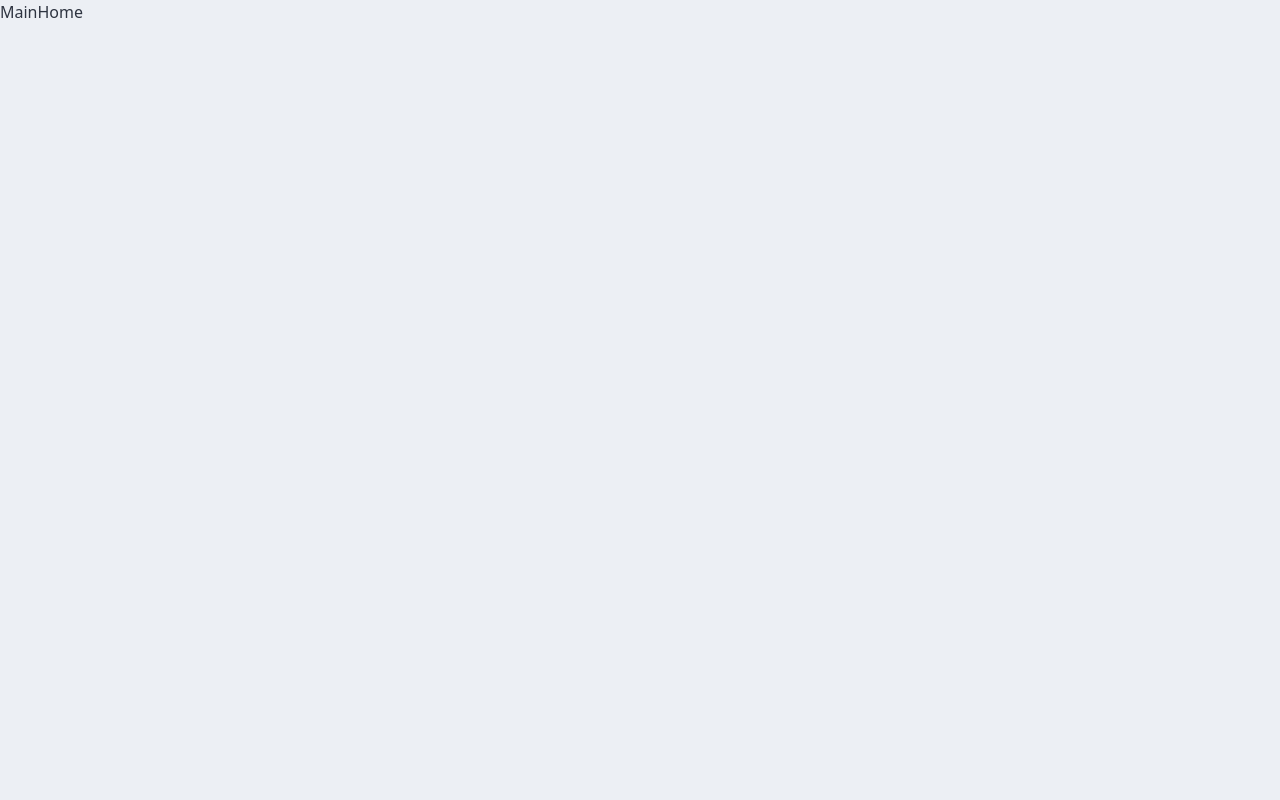
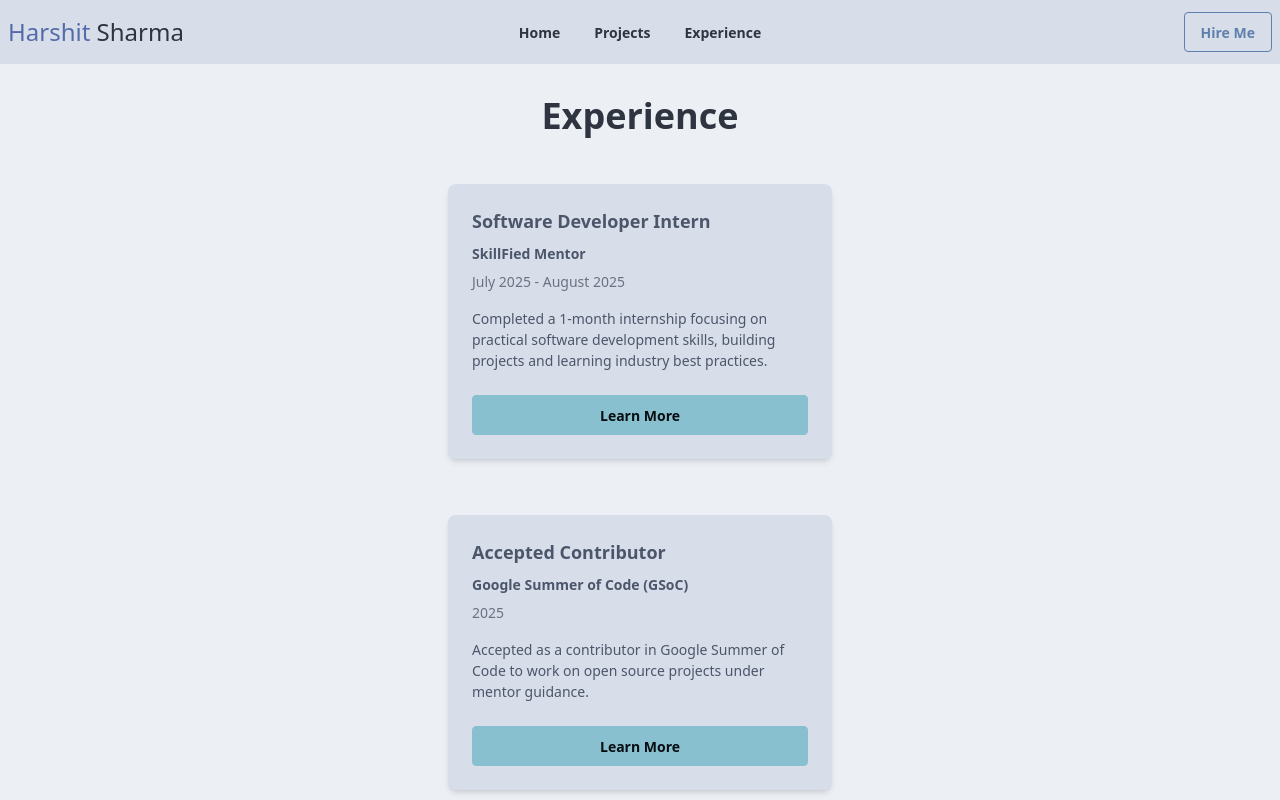
Before and after one commit to Harshit-077/portfolioweb, a Next.js app: page /experience in a window 1280 px wide. Shown: the top 800 px of the page. Built offline with nearby package versions, Linux system fonts and the light colour scheme.

Commit message:
experience page done

```diff
--- a/app/experience/page.tsx
+++ b/app/experience/page.tsx
@@ -1,9 +1,76 @@
-import React from 'react'
+"use client"
+import React from "react"
+import Navbar from "../navbar/navbar"
+import Footer from "../end/footer"
 
-const MainHome = () => {
-  return (
-    <div>MainHome</div>
-  )
+type ExperienceProps = {
+    role: string
+    organization: string
+    duration: string
+    description: string
+    link?: string
 }
 
-export default MainHome
+const ExperienceCard: React.FC<ExperienceProps> = ({ role, organization, duration, description, link }) => (
+    <div className="card bg-neutral-content text-neutral w-96 shadow-md mb-8">
+        <div className="card-body">
+            <h2 className="card-title">{role}</h2>
+            <h3 className="font-semibold">{organization}</h3>
+            <p className="text-sm text-gray-500">{duration}</p>
+            <p className="mt-2">{description}</p>
+            {link && (
+                <a
+                    href={link}
+                    target="_blank"
+                    rel="noopener noreferrer"
+                    className="btn btn-accent mt-4"
+                >
+                    Learn More
+                </a>
+            )}
+        </div>
+    </div>
+)
+
+const ExperiencePage = () => {
+    const experiences: ExperienceProps[] = [
+        {
+            role: "Software Developer Intern",
+            organization: "SkillFied Mentor",
+            duration: "July 2025 - August 2025",
+            description: "Completed a 1-month internship focusing on practical software development skills, building projects and learning industry best practices.",
+            link: "https://skillfiedmentor.com"
+        },
+        {
+            role: "Accepted Contributor",
+            organization: "Google Summer of Code (GSoC)",
+            duration: "2025",
+            description: "Accepted as a contributor in Google Summer of Code to work on open source projects under mentor guidance.",
+            link: "https://summerofcode.withgoogle.com/"
+        },
+        {
+            role: "Contributor",
+            organization: "Girlscript Summer of Code",
+            duration: "2025",
+            description: "Contributing to Girlscript Summer of Code projects by collaborating with mentors and other contributors on open source initiatives.",
+            link: "https://gssoc.girlscript.tech"
+        },
+    ]
+
+    return (
+        <>
+        <Navbar />
+        <div className="flex flex-col items-center p-8">
+            <h1 className="text-4xl font-bold mb-12">Experience</h1>
+            <div className="flex flex-col items-center gap-6">
+                {experiences.map((exp, index) => (
+                    <ExperienceCard key={index} {...exp} />
+                ))}
+            </div>
+        </div>
+        <Footer />
+        </>
+    )
+}
+
+export default ExperiencePage
```
